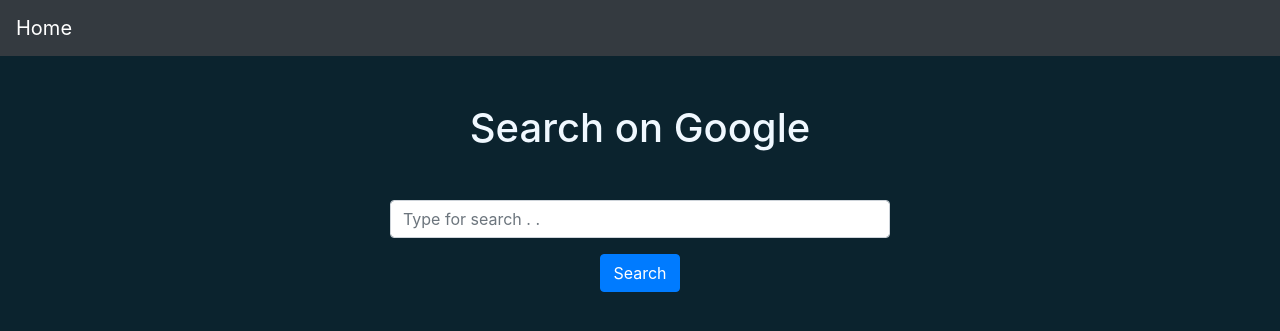
After one commit to Saqib29/flask_crawling, a Flask app: page /google/search in a window 1280 px wide. The commit adds this page. Shown: the top 331 px of the page. Run offline with Flask 2, Linux system fonts and the light colour scheme.

Commit message:
google search complete

```diff
--- /dev/null
+++ b/googlesearch/script.py
@@ -0,0 +1,47 @@
+from flask import Blueprint, render_template, request, flash, redirect, url_for
+from selenium import webdriver
+from selenium.webdriver.common.keys import Keys
+from selenium.webdriver.support.wait import WebDriverWait
+from selenium.webdriver.common.by import By
+from selenium.webdriver.support import expected_conditions as EC
+import time
+from selenium.webdriver.common.keys import Keys
+
+
+goog = Blueprint("script", __name__, template_folder="templates")
+
+@goog.route("/search")
+def search():
+    return render_template("index.html")
+
+
+@goog.route("/result", methods=['POST'])
+def getResult():
+    search = request.form['s']
+
+    if len(search) == 0:
+        flash("please type for search.")
+        return render_template("index.html")
+
+    chromedriver = "/home/saqib/work/selenium/chromedriver/chromedriver"
+    driver = webdriver.Chrome(chromedriver)
+
+    driver.set_page_load_timeout("10")
+    driver.get("http://google.com")
+
+    driver.find_element_by_name("q").send_keys(search)
+    driver.execute_script("arguments[0].click();", driver.find_element_by_name("btnK"))
+
+    driver.maximize_window()
+    # driver.refresh()
+    driver.execute_script("window.scrollTo(0,200);")
+
+
+
+    results = WebDriverWait(driver, 10).until(EC.element_to_be_clickable((By.XPATH, "//div[@class='g']")))
+
+
+    time.sleep(4)
+    # driver.quit()
+
+    return render_template('index.html')
--- /dev/null
+++ b/googlesearch/templates/index.html
@@ -0,0 +1,35 @@
+{% extends 'base.html' %}
+
+{% block title %}
+Search Google
+{% endblock %}
+
+{% block content %}
+<h1>Search on Google</h1>
+
+
+
+
+<div class="mx-auto mt-5" style="width: 500px;">
+
+  {% with messages = get_flashed_messages() %}
+        {% if messages %}
+            {% for msg in messages %}
+                <div class="alert alert-danger" style="width: 500px;" role="alert">
+                  {{ msg }}
+                </div>
+            {% endfor %}
+        {% endif %}
+  {% endwith %}
+
+
+    <form action="/google/result" method="POST">
+        <div class="form-group">
+          <input name="s" type="text" class="form-control" id="exampleInputSearch" aria-describedby="searchHelp" placeholder="Type for search . .">
+        </div>
+
+        <button type="submit" class="btn btn-primary">Search</button>
+    </form>
+
+  </div>
+{% endblock %}
--- a/home/templates/home.html
+++ b/home/templates/home.html
@@ -8,7 +8,7 @@
 <h1>What option to?</h1>
 <div class="mt-5 pb-5"></div>
 
-<a href="/google" style="width: 500px;" class="btn btn-secondary mt-5">
+<a href="/google/search" style="width: 500px;" class="btn btn-secondary mt-5">
     Search on Google?
 </a>
 <div></div>
--- a/main.py
+++ b/main.py
@@ -1,10 +1,13 @@
-from flask import Flask
+from flask import Flask, flash, session
 from instagram.file import insta
 from home.home_file import hm
+from googlesearch.script import goog
 
 app = Flask(__name__)
+app.secret_key = "secrete_key"
 
 app.register_blueprint(hm, url_prefix="/")
+app.register_blueprint(goog, url_prefix="/google")
 app.register_blueprint(insta, url_prefix="/instagram")
 
 # @app.route("/")
```
Also changed, not shown: googlesearch/templates/base.html (added, +30 -0 lines), instagram/getIns.py (deleted, +0 -19 lines), googlesearch/__init__.py (added).
